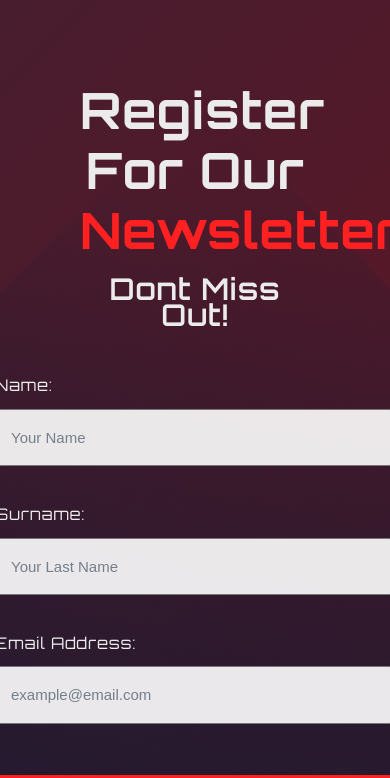
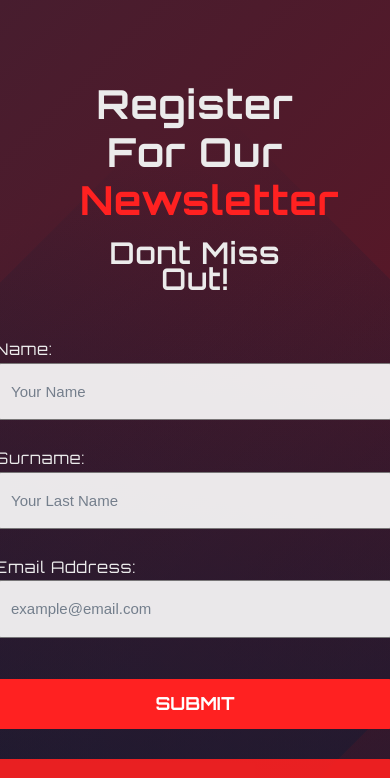
Before and after one commit to VUSI47-DEV/techjam-site, a React (Create React App) app: page /register in a window 390 px wide. Shown: the top 778 px of the page. Built offline with nearby package versions, Linux system fonts and the light colour scheme; a web font is replaced by a local one.

Commit message:
register changes

```diff
--- a/src/components/Register/NewsletterRegister.css
+++ b/src/components/Register/NewsletterRegister.css
@@ -54,7 +54,9 @@
     /* margin-left: 1rem;  */
 
     padding: 15px;
-    margin: 10px 0px;
+    /* margin: 10px 0px; */
+    margin-left: auto;
+    margin-right: auto;
     border: 1px solid gray;
     font-size: 15px;
     border-radius: 6px;
@@ -126,3 +128,11 @@
     margin-bottom: 30px;
     text-transform: uppercase;
 }
+
+@media(max-width:768px){
+    .register-container h1{
+        font-size: 40px;
+        text-align: center;
+        margin-left: auto;margin-right: auto;
+    }
+}
```
